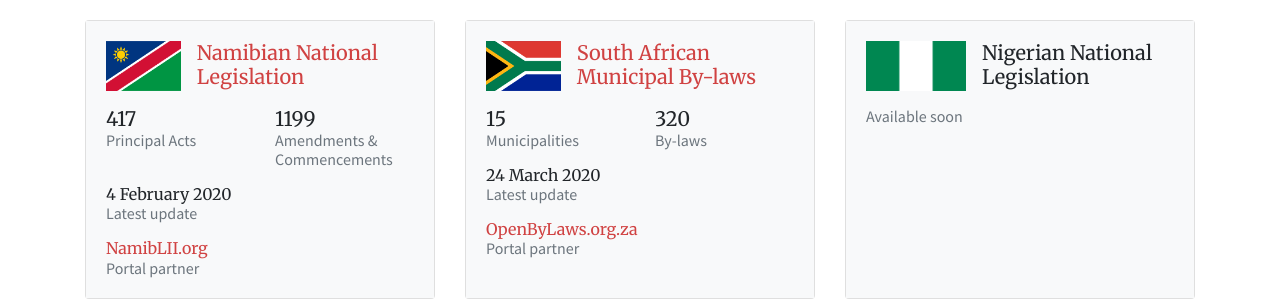
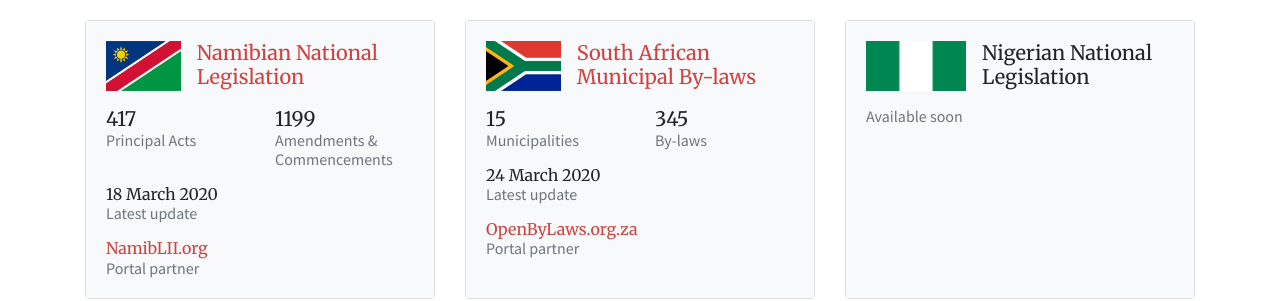
Before and after one commit to laws-africa/laws-africa.github.io, a Jekyll site: the page built from index.html, in a window 1280 px wide and 900 px high, scrolled down 472 px. Shown: the part 154-455 px from the top of the window. Built offline with Jekyll 4.4.1, drawn with Linux system fonts in a browser that asks for light colours; nearby versions of some CDN libraries.

Commit message:
Updated stats via TravisCI

```diff
--- a/_data/commons.json
+++ b/_data/commons.json
@@ -1,12 +1,12 @@
 {
   "na": {
-    "as_at_date": "2020-02-04",
+    "as_at_date": "2020-03-18",
     "n_principal": 417,
     "n_stubs": 1199
   },
   "za": {
     "as_at_date": "2020-03-24",
-    "n_bylaws": 320,
+    "n_bylaws": 345,
     "n_municipalities": 15
   }
 }
```
